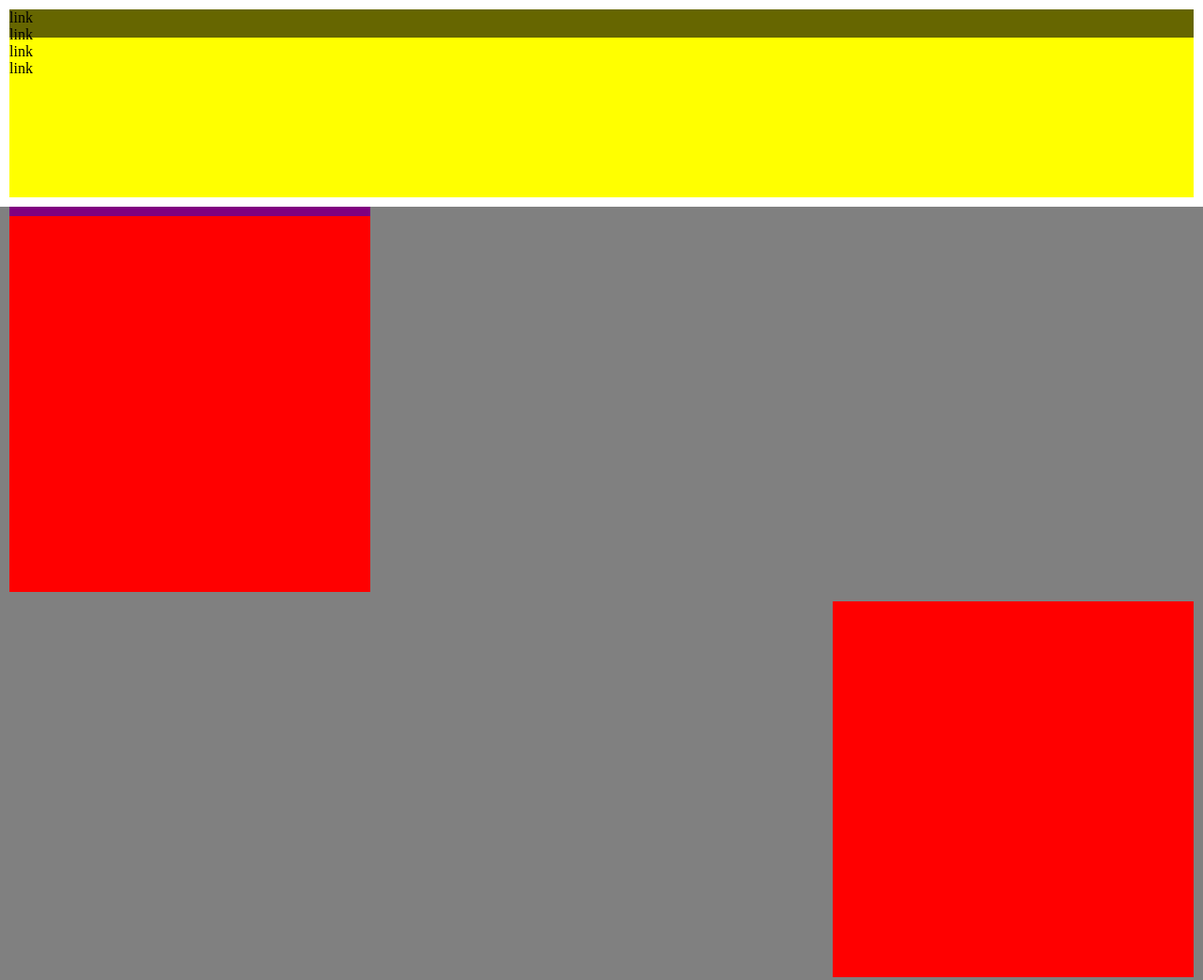
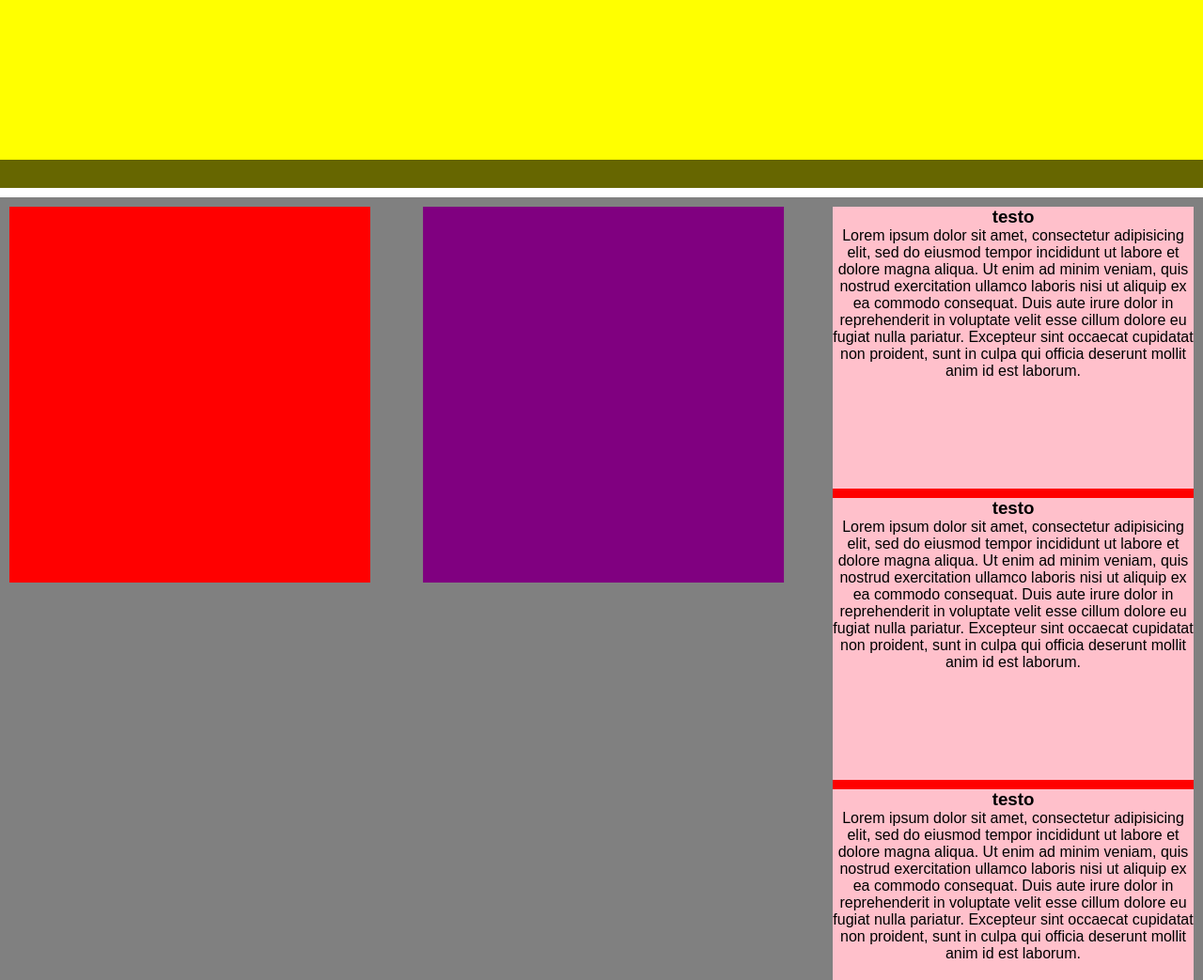
Before and after one commit to leocap76/htmlcss-struttura-wp, a plain HTML site: page index.html in a window 1280 px wide. Shown: the top 1043 px of the page at 94% size. Drawn offline with Linux system fonts and the light colour scheme.

Commit message:
struttura del milestone 1 completata

```diff
--- a/css/style.css
+++ b/css/style.css
@@ -7,11 +7,12 @@
 header{
   height: 200px;
   background: yellow;
-  margin: 10px;
+  margin-bottom: 10px;
+  position: relative;
 }
 
 main{
-  height: 1000px;
+  height: 1200px;
   background: grey;
 }
 
@@ -19,29 +20,28 @@
   height: 400px;
   background: purple;
   width: 30%;
-  margin: 10px;
-}
-
-footer{
-  height: 200px;
-  background: lightblue;
-  width: 20%;
-  margin: 10px;
+  float: left;
+  transform: translate(12%, 0%);
+  margin-top: 10px;
 }
 
 main .left{
   height: 400px;
   width: 30%;
   background: red;
-  margin: 10px;
   float:left;
+  margin-left: 10px;
+  margin-right: 10px;
+  margin-top: 10px;
 }
 
 main .right{
-  height: 400px;
+  height: 1000px;
   width: 30%;
+  margin-left: 10px;
+  margin-right: 10px;
+  margin-top: 10px;
   background: red;
-  margin: 10px;
   float: right;
 }
 
@@ -51,7 +51,23 @@
   content: "";
 }
 
+.text-right{
+  height: 300px;
+  background: pink;
+  margin-bottom: 10px;
+  text-align: center;
+  font-family: sans-serif;
+}
+
+footer{
+  height: 200px;
+  background: lightblue;
+  width: 100%;
+  margin-top: 10px;
+}
+
 .toolbar{
+  position: absolute;
   bottom: 0;
   left: 0;
   width: 100%;
--- a/index.html
+++ b/index.html
@@ -10,10 +10,10 @@
     <header>
       <div class="toolbar">
         <ul>
-          <li>link</li>
-          <li>link</li>
-          <li>link</li>
-          <li>link</li>
+          <li></li>
+          <li></li>
+          <li></li>
+          <li></li>
         </ul>
       </div>
     </header>
@@ -28,9 +28,22 @@
       </section>
 
       <aside class="right">
-
+        <div class="text-right">
+          <h3>testo</h3>
+          <p>Lorem ipsum dolor sit amet, consectetur adipisicing elit, sed do eiusmod tempor incididunt ut labore et dolore magna aliqua. Ut enim ad minim veniam, quis nostrud exercitation ullamco laboris nisi ut aliquip ex ea commodo consequat. Duis aute irure dolor in reprehenderit in voluptate velit esse cillum dolore eu fugiat nulla pariatur. Excepteur sint occaecat cupidatat non proident, sunt in culpa qui officia deserunt mollit anim id est laborum.</p>
+        </div>
+        <div class="text-right">
+          <h3>testo</h3>
+          <p>Lorem ipsum dolor sit amet, consectetur adipisicing elit, sed do eiusmod tempor incididunt ut labore et dolore magna aliqua. Ut enim ad minim veniam, quis nostrud exercitation ullamco laboris nisi ut aliquip ex ea commodo consequat. Duis aute irure dolor in reprehenderit in voluptate velit esse cillum dolore eu fugiat nulla pariatur. Excepteur sint occaecat cupidatat non proident, sunt in culpa qui officia deserunt mollit anim id est laborum.</p>
+        </div>
+        <div class="text-right">
+          <h3>testo</h3>
+          <p>Lorem ipsum dolor sit amet, consectetur adipisicing elit, sed do eiusmod tempor incididunt ut labore et dolore magna aliqua. Ut enim ad minim veniam, quis nostrud exercitation ullamco laboris nisi ut aliquip ex ea commodo consequat. Duis aute irure dolor in reprehenderit in voluptate velit esse cillum dolore eu fugiat nulla pariatur. Excepteur sint occaecat cupidatat non proident, sunt in culpa qui officia deserunt mollit anim id est laborum.</p>
+        </div>
       </aside>
 
     </main>
+    <footer>
+    </footer>
   </body>
 </html>
```
